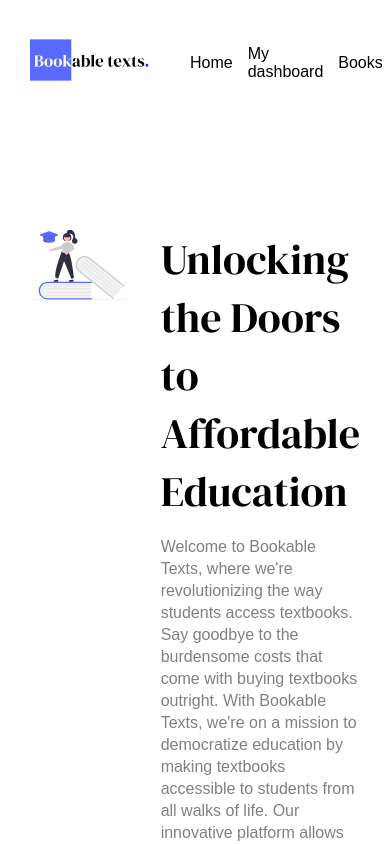
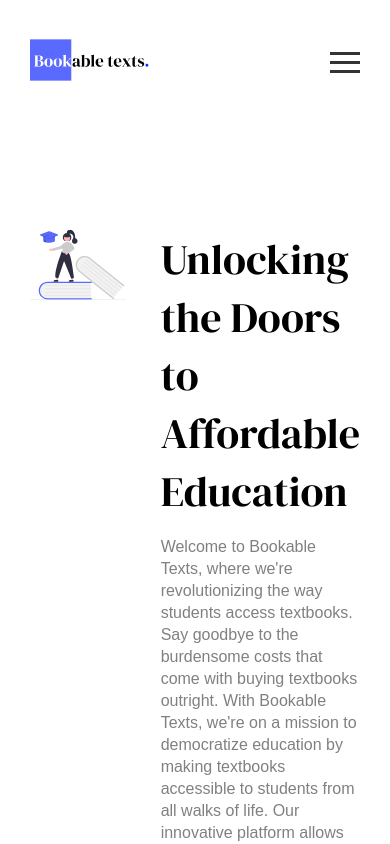
Before and after one commit to Bookable-texts/Bookable-texts, a React (Vite) app: page / in a window 390 px wide. Shown: the top 844 px of the page. Built offline with nearby package versions, Linux system fonts and the light colour scheme; a web font is replaced by a local one.

Commit message:
Made the navlinks responsive Made the mobile nav display none for large screens Made the desktop nav display none for small screens

```diff
--- a/src/components/Navigation.jsx
+++ b/src/components/Navigation.jsx
@@ -2,6 +2,8 @@
 import '../styles/Navigation.css'
 import { Link } from 'react-router-dom'
 import logo from '/Logo.svg'
+import Navigation_large from './Navigation_large'
+import Navigation_mobile from './Navigation_mobile'
 
 function Navigation() {
   return (
@@ -13,15 +15,8 @@
               <Link to={`/`}><img src={logo} alt="Logo" width={120} height={80} className='logo'/></Link>
             </h2>
           </div>
-          <div className="nav_links">
-            <ul>
-              <Link to={`/`}><li className="nav_link">Home</li></Link>
-              <Link to={`/dashboard`}><li className="nav_link">My dashboard</li></Link>
-              <Link to={`/books`}><li className="nav_link">Books</li></Link>
-              <Link to={`/signup`}><li className="nav_link btn btn_primary">Sign up</li></Link>
-              <Link to={`/login`}><li className="nav_link btn btn_secondary">Login</li></Link>
-            </ul>
-          </div>
+          <Navigation_large />
+          <Navigation_mobile />
         </div>
       </div>
     </div>
--- a/src/components/Navigation_large.jsx
+++ b/src/components/Navigation_large.jsx
@@ -0,0 +1,18 @@
+import React from 'react'
+import { Link } from 'react-router-dom'
+
+function Navigation_large() {
+  return (
+    <div className="desktop nav_links">
+        <ul>
+            <Link to={`/`}><li className="nav_link">Home</li></Link>
+            <Link to={`/dashboard`}><li className="nav_link">My dashboard</li></Link>
+            <Link to={`/books`}><li className="nav_link">Books</li></Link>
+            <Link to={`/signup`}><li className="nav_link btn btn_primary">Sign up</li></Link>
+            <Link to={`/login`}><li className="nav_link btn btn_secondary">Login</li></Link>
+        </ul>
+    </div>
+  )
+}
+
+export default Navigation_large
--- a/src/components/Navigation_mobile.jsx
+++ b/src/components/Navigation_mobile.jsx
@@ -0,0 +1,33 @@
+import React, { useState } from 'react'
+import { Link } from 'react-router-dom'
+
+function Navigation_mobile() {
+
+  const [isDropdownOpen, setIsDropdownOpen] = useState(false);
+
+  const toggleDropdown = () => {
+    setIsDropdownOpen(!isDropdownOpen);
+  };
+
+  return (
+    <div className="mobile_nav">
+        <div className="hamburger_menu" onClick={toggleDropdown}>
+        <div className={`line ${isDropdownOpen ? 'open' : ''}`}></div>
+        <div className={`line ${isDropdownOpen ? 'open' : ''}`}></div>
+        <div className={`line ${isDropdownOpen ? 'open' : ''}`}></div>
+        </div>
+        <div className={`dropdown ${isDropdownOpen ? 'open' : ''}`}>
+        <ul>
+        <Link to={`/`}><li className="nav_link">Home</li></Link>
+            <Link to={`/dashboard`}><li className="nav_link">My dashboard</li></Link>
+            <Link to={`/books`}><li className="nav_link">Books</li></Link>
+            <Link to={`/signup`}><li className="nav_link">Sign up</li></Link>
+            <Link to={`/login`}><li className="nav_link">Login</li></Link>
+            {/* Add more links as needed */}
+        </ul>
+        </div>
+  </div>
+  )
+}
+
+export default Navigation_mobile
--- a/src/styles/Navigation.css
+++ b/src/styles/Navigation.css
@@ -33,3 +33,72 @@
 .nav ul li:hover {
     border-bottom: 1px solid var(--primary);
 }
+
+
+/****** mobile nav styles **********/
+/* MobileNav.css */
+/* MobileNav.css */
+
+.mobile-nav {
+    position: relative;
+  }
+
+  .hamburger-menu {
+    display: block;
+    cursor: pointer;
+  }
+
+  .line {
+    width: 30px;
+    height: 3px;
+    background-color: #333;
+    margin: 6px 0;
+    transition: transform 0.3s ease;
+  }
+
+  .open:nth-child(1) {
+    transform: translateY(9px) rotate(45deg);
+  }
+
+  .open:nth-child(2) {
+    opacity: 0;
+  }
+
+  .open:nth-child(3) {
+    transform: translateY(-9px) rotate(-45deg);
+  }
+
+  .dropdown {
+    position: absolute;
+    top: 40px; /* Adjust as needed */
+    left: 0;
+    background-color: #fff;
+    border: 1px solid #ccc;
+    padding: 10px;
+    width: 100%;
+    margin: 50px 0;
+    box-shadow: 0 2px 4px rgba(0, 0, 0, 0.1);
+    transition: opacity 0.3s ease, visibility 0.3s ease;
+    opacity: 0;
+    visibility: hidden;
+  }
+
+  .dropdown.open {
+    opacity: 1;
+    visibility: visible;
+
+  }
+@media only screen and (min-width: 767px) {
+    .mobile_nav {
+        display: none;
+    }
+}
+@media screen and (max-width: 767px) {
+    /**** makes the desktop nav display none *****/
+    .desktop {
+        display: none;
+    }
+    .mobile_nav {
+        display: contents;
+    }
+}
```
